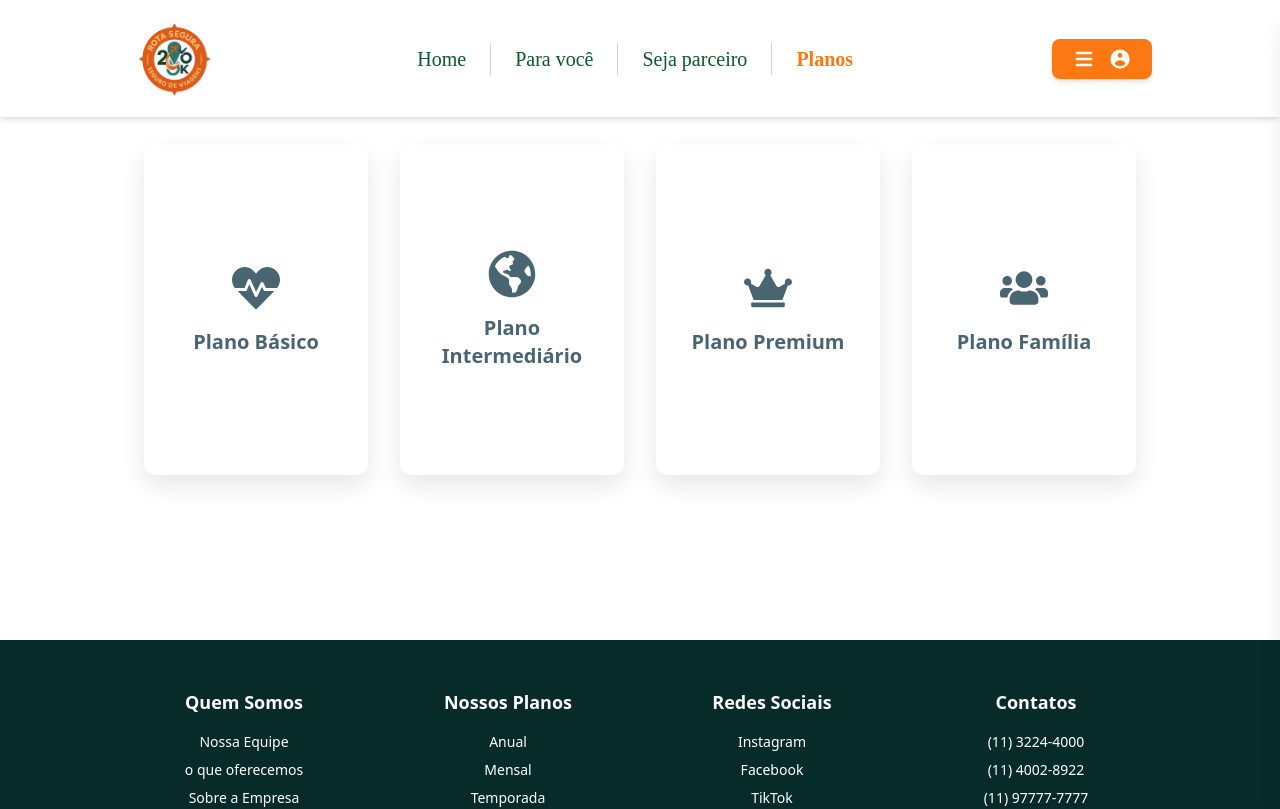
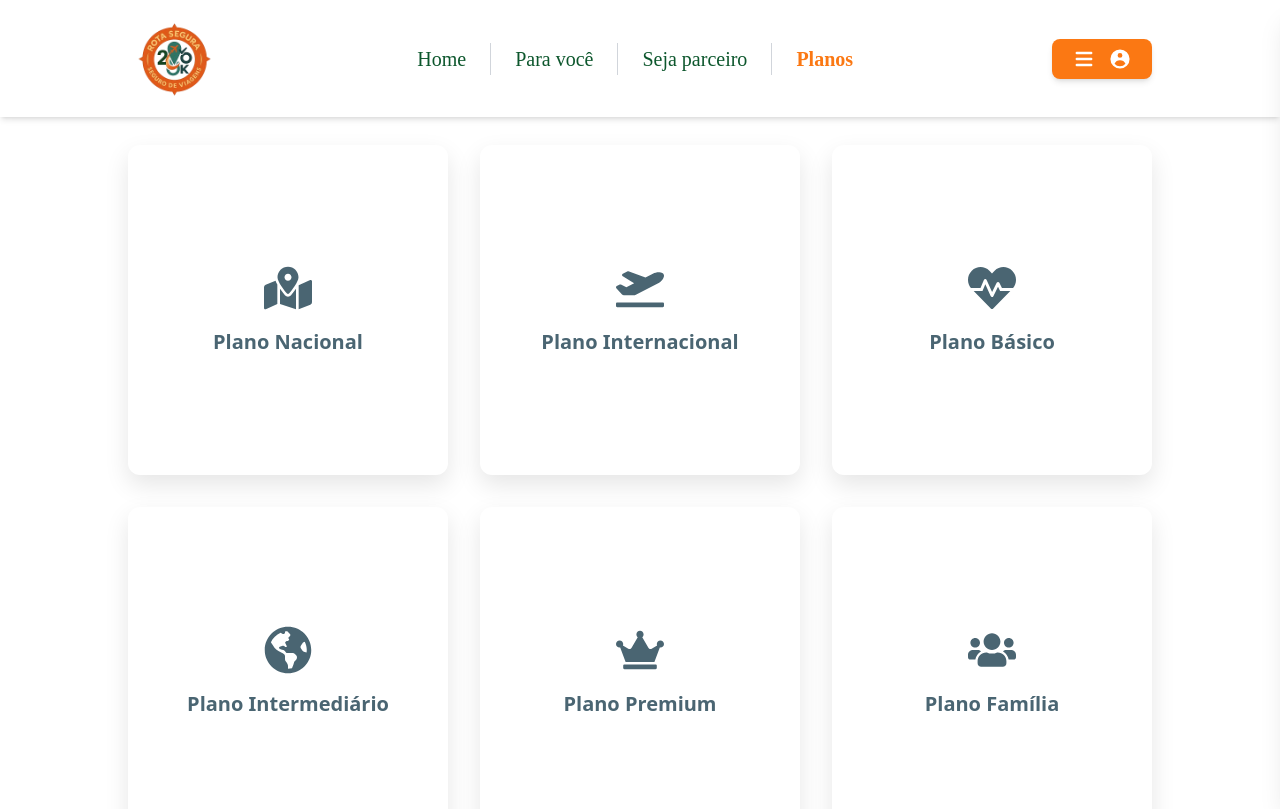
Before and after one commit to Grupo-03-Turma-JavaScript-08/seguro-react, a React (Vite) app: page /planos in a window 1280 px wide. Shown: the top 809 px of the page. Built offline with nearby package versions, Linux system fonts and the light colour scheme.

Commit message:
Adicionando o card de nacional e internacional

```diff
--- a/src/pages/planosss/plano.css
+++ b/src/pages/planosss/plano.css
@@ -1,5 +1,3 @@
-/* plano.css */
-
 .perspective {
   perspective: 1200px;
 }
--- a/src/pages/planosss/planos.tsx
+++ b/src/pages/planosss/planos.tsx
@@ -1,8 +1,26 @@
 import { useEffect } from 'react';
-import { FaHeartbeat, FaGlobeAmericas, FaCrown, FaUsers } from 'react-icons/fa';
+import { FaHeartbeat, FaGlobeAmericas, FaCrown, FaUsers, FaMapMarkedAlt, FaPlaneDeparture } from 'react-icons/fa';
 import './plano.css';
 
 const planos = [
+  {
+    nome: 'Plano Nacional',
+    icone: <FaMapMarkedAlt className="text-[#4a6572] text-5xl mb-4" />,
+    cobertura: [
+      'Cobertura em todo o Brasil',
+      'Despesas médicas até R$ 50.000',
+      'Atendimento 24h em português',
+    ],
+  },
+  {
+    nome: 'Plano Internacional',
+    icone: <FaPlaneDeparture className="text-[#4a6572] text-5xl mb-4" />,
+    cobertura: [
+      'Cobertura em mais de 150 países',
+      'Despesas médicas até R$ 150.000',
+      'Assistência com tradução',
+    ],
+  },
   {
     nome: 'Plano Básico',
     icone: <FaHeartbeat className="text-[#4a6572] text-5xl mb-4" />,
@@ -47,7 +65,7 @@ const PlanCards = () => {
   }, []);
 
   return (
-    <div className="grid grid-cols-1 sm:grid-cols-2 lg:grid-cols-4 gap-8 px-4">
+    <div className="grid grid-cols-1 sm:grid-cols-2 lg:grid-cols-3 gap-8 pb-6">
       {planos.map((plano, index) => (
         <div key={index} className="group perspective">
           <div className="card h-[400px]"> {/* Aumentada a altura do card */}
```
